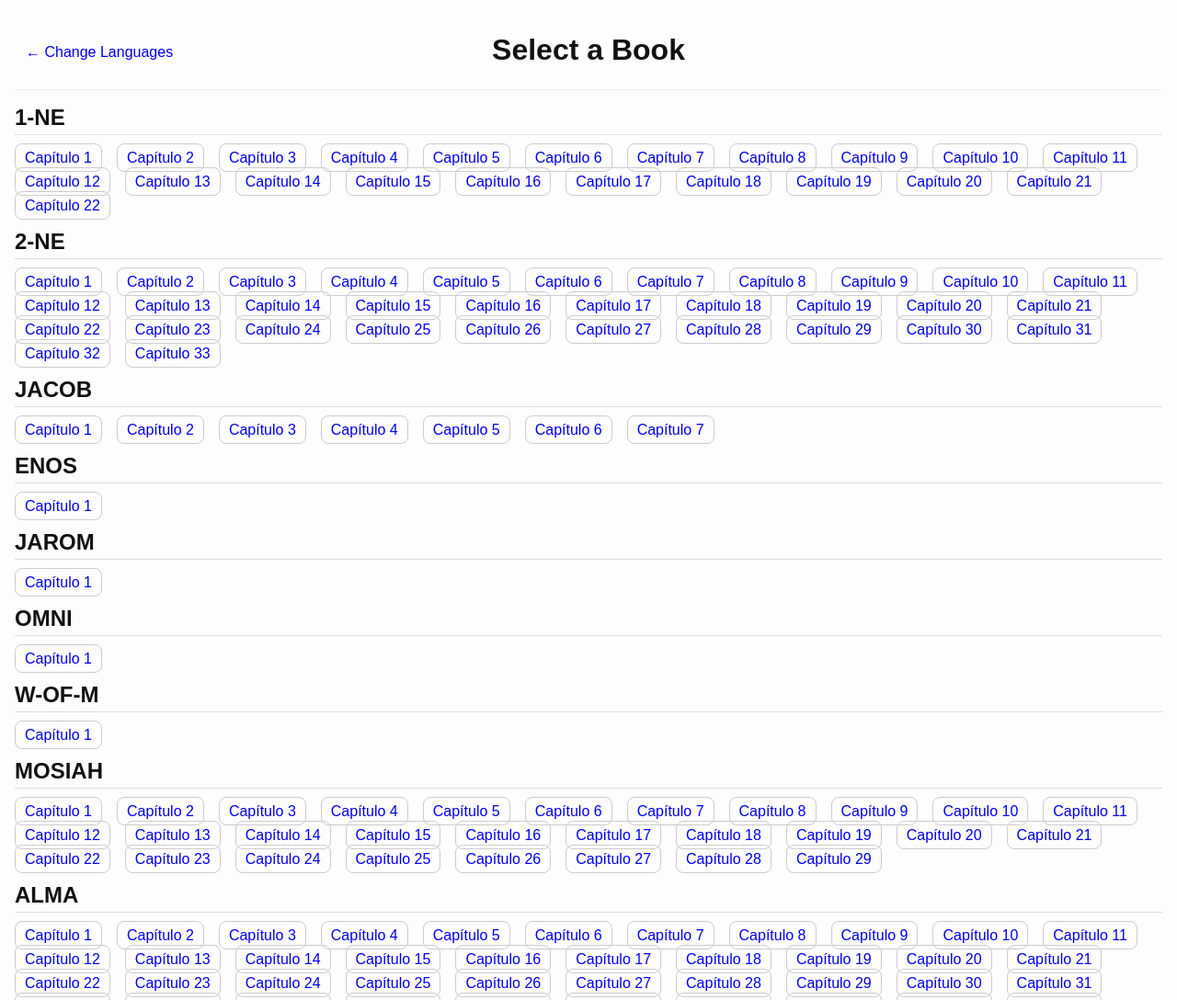
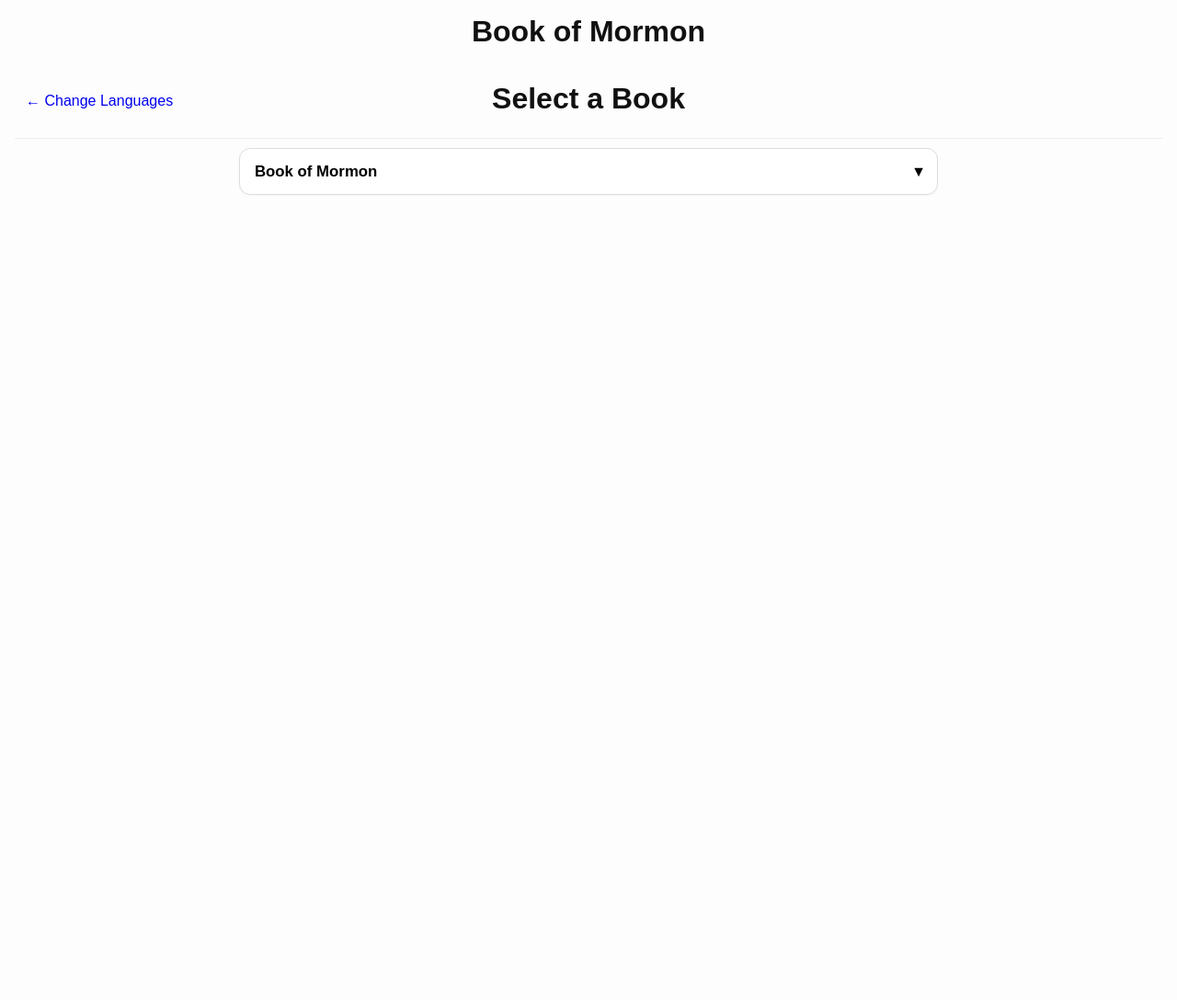
Before and after one commit to vscarantav/paralel-book-of-mormon, a plain HTML site: page books.html in a window 1280 px wide. Shown: the top 1088 px of the page at 92% size. After the commit the page ends 800 px from the top, so only its background shows below. Drawn offline with Linux system fonts and the light colour scheme; no server answers.

Commit message:
Refactor books.html into accordion with localized dropdowns for books/chapters

```diff
--- a/books.html
+++ b/books.html
@@ -4,6 +4,7 @@
   <meta charset="UTF-8">
   <meta name="viewport" content="width=device-width, initial-scale=1.0">
   <title>Select a Book</title>
+  <h1>Book of Mormon</h1>
   <link rel="stylesheet" href="css/styles.css">
 </head>
 <body>
--- a/css/styles.css
+++ b/css/styles.css
@@ -283,3 +283,86 @@ h1 { text-align: center; margin: 12px 0 16px; }
   border-bottom: none !important;
   box-shadow: none !important;
 }
+
+/* Accordion for books.html */
+.accordion {
+  max-width: 760px;
+  margin: 0 auto;
+}
+
+.acc-item {
+  border: 1px solid var(--border, #ddd);
+  border-radius: 12px;
+  margin: 10px 0;
+  overflow: hidden;
+  background: var(--surface, #fff);
+  box-shadow: 0 1px 2px rgba(0,0,0,.04);
+}
+
+.acc-button {
+  width: 100%;
+  display: flex;
+  align-items: center;
+  justify-content: space-between;
+  gap: 12px;
+  padding: 14px 16px;
+  background: transparent;
+  border: 0;
+  cursor: pointer;
+  font-size: 1.05rem;
+  font-weight: 600;
+  text-align: left;
+}
+
+.acc-button:hover {
+  background: rgba(0,0,0,.03);
+}
+
+.acc-chevron::before {
+  content: "▾"; /* simple caret; no external icon dependency */
+  display: inline-block;
+  transition: transform .18s ease;
+}
+
+.acc-item.open .acc-chevron::before {
+  transform: rotate(180deg);
+}
+
+.acc-panel {
+  display: none;
+  padding: 8px 14px 14px;
+}
+
+.acc-item.open > .acc-panel {
+  display: block;
+}
+
+/* inner list of books */
+.books-wrap {
+  display: flex;
+  flex-direction: column;
+  gap: 10px;
+}
+
+/* chapters list */
+.chapter-list {
+  list-style: none;
+  margin: 6px 0 4px;
+  padding: 0 6px;
+  columns: 2;              /* compact look; drop if you prefer one column */
+  column-gap: 24px;
+}
+
+.chapter-list li {
+  break-inside: avoid;
+  margin: 4px 0;
+}
+
+.chapter-list a {
+  text-decoration: none;
+  font-weight: 500;
+}
+
+.chapter-list a:hover {
+  text-decoration: underline;
+}
--- a/js/app.js
+++ b/js/app.js
@@ -68,28 +68,68 @@ async function renderBooksPage() {
   const isCJK = /[\u4E00-\u9FFF\u3040-\u30FF\uAC00-\uD7AF]/.test(chapterWord);
   const makeChapterLabel = (n) => (isCJK ? `${n}${chapterWord}` : `${chapterWord} ${n}`);
 
-  // Render list
+  // ---------- helpers ----------
+  const mkEl = (tag, cls, text) => {
+    const el = document.createElement(tag);
+    if (cls) el.className = cls;
+    if (text != null) el.textContent = text;
+    return el;
+  };
+
+  const makeAccordionItem = (titleText) => {
+    const item = mkEl("div", "acc-item");
+    const btn = mkEl("button", "acc-button");
+    const title = mkEl("span", "acc-title", titleText);
+    const chev = mkEl("span", "acc-chevron");
+    btn.appendChild(title);
+    btn.appendChild(chev);
+    const panel = mkEl("div", "acc-panel");
+    btn.addEventListener("click", () => {
+      item.classList.toggle("open");
+    });
+    item.appendChild(btn);
+    item.appendChild(panel);
+    return { item, panel, btn };
+  };
+
+  // ---------- render root accordion ----------
+  container.innerHTML = "";
+  const acc = mkEl("div", "accordion");
+  container.appendChild(acc);
+
+  // Top-level "Book of Mormon" dropdown
+  const root = makeAccordionItem("Book of Mormon");
+  acc.appendChild(root.item);
+
+  // Inside it, render each book as its own dropdown (title → chapters)
+  const booksWrap = mkEl("div", "books-wrap");
+  root.panel.appendChild(booksWrap);
+
   for (const meta of BOOK_META) {
     const displayName =
       localized[meta.abbr] && !localized[meta.abbr].startsWith("<")
         ? localized[meta.abbr]
         : meta.abbr.toUpperCase();
 
-    const bookHeader = document.createElement("h2");
-    bookHeader.textContent = displayName;
-    container.appendChild(bookHeader);
+    const book = makeAccordionItem(displayName);
+    booksWrap.appendChild(book.item);
 
-    const ul = document.createElement("ul");
+    // chapters list for this book
+    const ul = mkEl("ul", "chapter-list");
     for (let i = 1; i <= meta.chapters; i++) {
       const li = document.createElement("li");
-      const link = document.createElement("a");
-      link.href = `chapter.html?book=${meta.abbr}&chapter=${i}&main=${main}&second=${second}`;
-      link.textContent = makeChapterLabel(i);
-      li.appendChild(link);
+      const a = document.createElement("a");
+      a.href = `chapter.html?book=${meta.abbr}&chapter=${i}&main=${encodeURIComponent(main)}&second=${encodeURIComponent(second)}`;
+      a.textContent = makeChapterLabel(i);
+      li.appendChild(a);
       ul.appendChild(li);
     }
-    container.appendChild(ul);
+    book.panel.appendChild(ul);
   }
+
+  // Optional: start with everything collapsed (matches your sketch).
+  // If you want the top "Book of Mormon" open by default, uncomment:
+  // root.item.classList.add("open");
 }
 
 // ------------------------------
```
